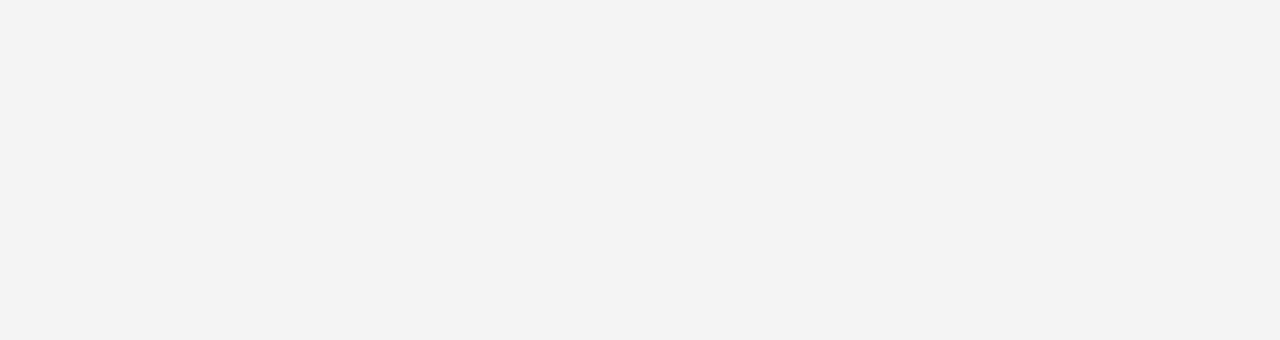
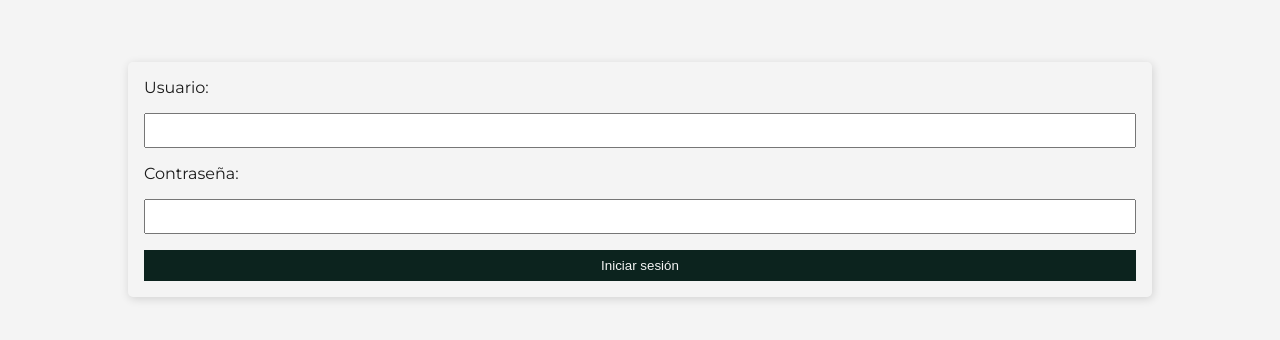
Before and after one commit to ricardoggz/himfg-cursos-website, a Next.js app: page /admin in a window 1280 px wide. Shown: the part 288-628 px from the top of the page. Built offline with nearby package versions, Linux system fonts and the light colour scheme.

Commit message:
[add]: login component and container

```diff
--- a/src/pages/admin/index.js
+++ b/src/pages/admin/index.js
@@ -1,2 +1,16 @@
-const Admin = ()=> <h1>Admin view</h1>
+import { Login, Container } from "../../components"
+
+const Admin = ()=> {
+    return (
+        <Container>
+            <Login>
+                <label>Usuario:</label>
+                <input type='text' required/>
+                <label>Contraseña:</label>
+                <input type='password' required/>
+                <button>Iniciar sesión</button>
+            </Login>
+        </Container>
+    )
+}
 export default Admin
```
